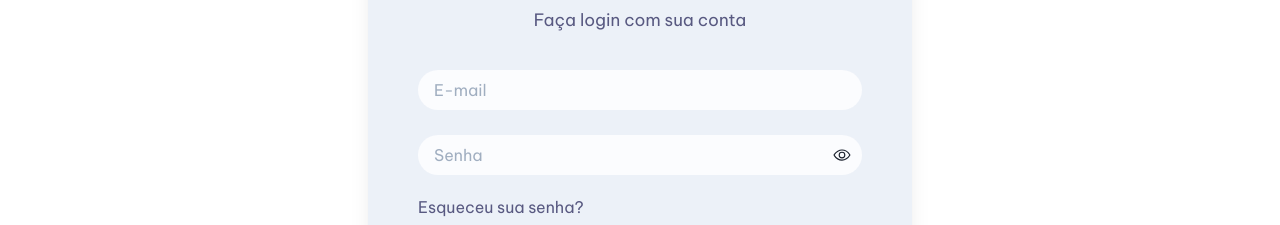
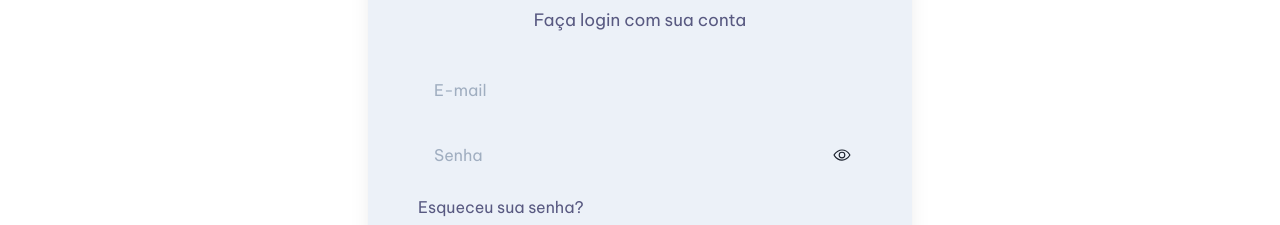
Before and after one commit to anacornachi/imobiliaria, a Next.js app: page /account/login in a window 1280 px wide. Shown: the part 348-573 px from the top of the page. Built offline with nearby package versions, Linux system fonts and the light colour scheme; no server answers.

Commit message:
♻️ refactor to add bgColor prop

```diff
--- a/src/components/Forms/CustomInput.tsx
+++ b/src/components/Forms/CustomInput.tsx
@@ -17,14 +17,14 @@ import {IoEyeOffOutline, IoEyeOutline} from 'react-icons/io5';
 type Props = {
   name: string;
   title?: string;
-  variant?: string;
+  bgColor?: string;
   leftIcon?: ReactNode;
   disabled?: boolean;
 } & InputProps;
 
 export default function CustomInput({
   name,
-  variant,
+  bgColor,
   title,
   leftIcon,
   disabled,
@@ -66,7 +66,7 @@ export default function CustomInput({
           pr={props.type === 'password' ? '15%' : '16px'}
           border="none"
           _focus={{boxShadow: 'none', border: 'none'}}
-          bg={disabled ? 'disabled' : 'input'}
+          bg={disabled ? 'disabled' : bgColor}
           borderRadius="20px"
           {...register(name)}
         />
```
